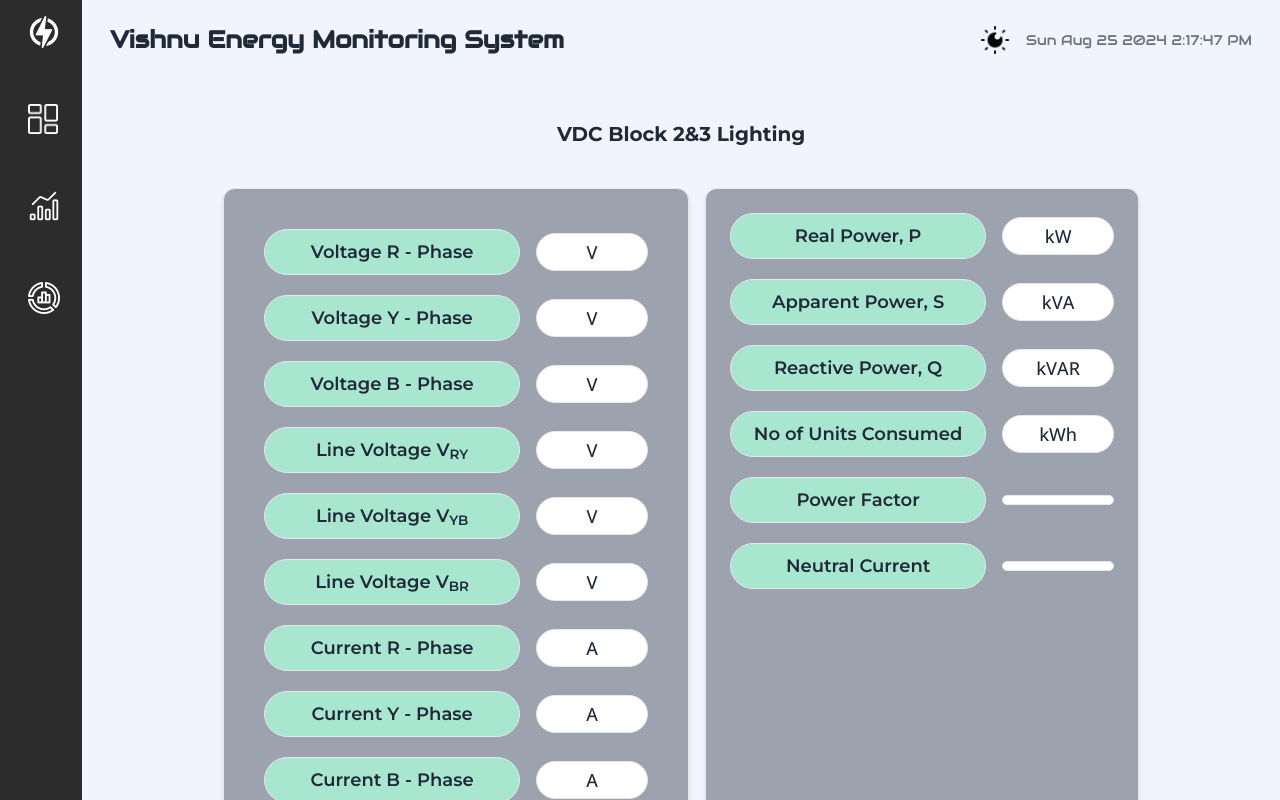
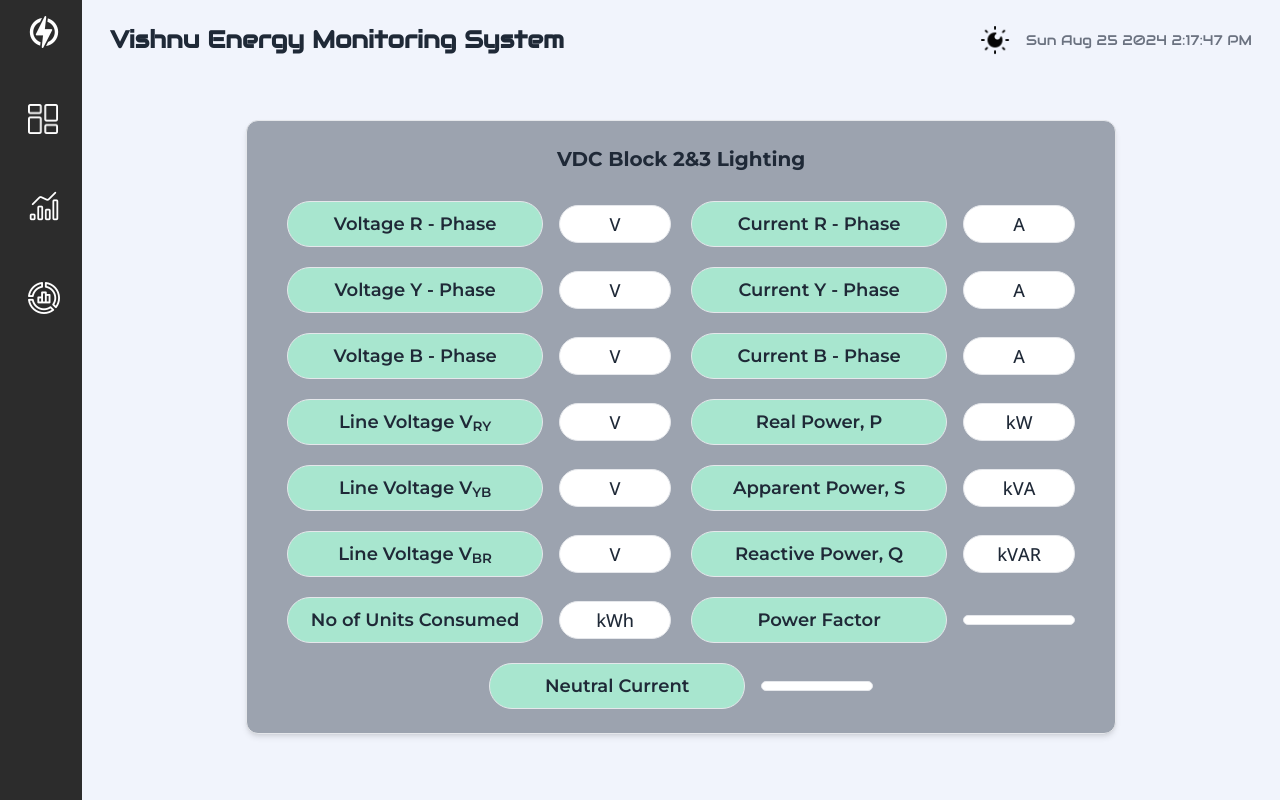
Before and after one commit to suryanaidu048/VCEMS-CLIENT, a React (Vite) app: page /SingleMeter/1 in a window 1280 px wide. Built offline with nearby package versions, Linux system fonts and the light colour scheme; no server answers.

Commit message:
single meter modification

```diff
--- /dev/null
+++ b/src/components/charts/EnergyConsumptionChart.jsx
@@ -0,0 +1,44 @@
+import React, { useEffect, useState } from 'react';
+import axios from 'axios';
+import { BarChart, Bar, XAxis, YAxis, Tooltip, Legend, CartesianGrid, ResponsiveContainer } from 'recharts';
+import { useTheme } from '../ThemeContext';
+import { API_URL } from '../../data/api';
+
+const EnergyConsumptionChart = () => {
+    const [energyData, setEnergyData] = useState([]);
+    const { theme, toggleTheme } = useTheme();
+
+    useEffect(() => {
+        const fetchEnergyData = async () => {
+            try {
+                const response = await axios.get(`${API_URL}/api/energy-consumption`);
+                setEnergyData(response.data);
+            } catch (error) {
+                console.error('Error fetching energy data:', error);
+            }
+        };
+
+        fetchEnergyData();
+        const interval = setInterval(fetchEnergyData, 10*60000); // Fetch data every 30 seconds
+
+    return () => clearInterval(interval);
+    }, []);
+
+    return (
+        <div className="bg-white max-md:py-5 p-0 md:p-1 xl:p-3 2xl:p-5 w-full h-full rounded-lg min-[2200px]:text-2xl 2xl:text-xl text-sm max-[500px]:text-xs max-sm:h-full font-medium shadow font-OpenSans dark:bg-[#2c2c2c] dark:text-[#ffffff]">
+            {/* <h2>Energy Consumption for the Last 4 Days and Today</h2> */}
+            <ResponsiveContainer width="100%">
+                <BarChart data={energyData}>
+                    <CartesianGrid strokeDasharray="3 3" />
+                    <XAxis dataKey="date" tick={{ fill: theme == 'light'?'#000':'#fff' }}/>
+                    <YAxis tick={{ fill: theme == 'light'?'#000':'#fff' }}/>
+                    <Tooltip />
+                    <Legend />
+                    <Bar dataKey="energy" fill="#8884d8" />
+                </BarChart>
+            </ResponsiveContainer>
+        </div>
+    );
+};
+
+export default EnergyConsumptionChart;
--- a/src/pages/Pcc3.jsx
+++ b/src/pages/Pcc3.jsx
@@ -52,7 +52,7 @@ const Pcc3 = () => {
         </span>
       </header>
         <section className="flex justify-center items-center">
-              <div className=" my-10 bg-gray-400 xl:px-10 py-5 rounded-lg md:px-7 px-2 overflow-x-auto">
+              <div className=" my-8 bg-gray-400 xl:px-10 py-5 rounded-lg md:px-7 px-2 overflow-x-auto">
               <h2 className='font-bold text-xl text-center underline my-2 mb-6'>PCC3</h2>
                 <div className="flex rounded-md justify-between text-center items-center font-Montserrat font-bold pr-9 my-2 ">
                   <h2 className="rounded-full text-gray-400 w-64 ">
--- a/src/pages/Pcc4.jsx
+++ b/src/pages/Pcc4.jsx
@@ -52,7 +52,7 @@ const Pcc3 = () => {
         </span>
       </header>
         <section className="flex justify-center items-center">
-              <div className=" my-10 bg-gray-400 xl:px-10 py-5 rounded-lg md:px-7 px-2 overflow-x-auto">
+              <div className=" my-8 bg-gray-400 xl:px-10 py-5 rounded-lg md:px-7 px-2 overflow-x-auto">
                 <h2 className='font-bold text-xl text-center underline my-2 mb-6'>PCC4</h2>
                 <div className="flex rounded-md justify-between text-center items-center font-Montserrat font-bold pr-9 my-2 ">
                   <h2 className="rounded-full text-gray-400 w-64 ">
--- a/src/pages/SingleMeter.jsx
+++ b/src/pages/SingleMeter.jsx
@@ -63,7 +63,7 @@ const SingleMeter = () => {
   return (
     <div className="flex md:flex-row flex-col">
       <Sidebar />
-      <section className="bg-[#F1F4FC] dark:bg-[#1e1e1e] w-full text-[#1F2937] dark:text-white px-3 h-screen overflow-auto 2xl:px-5">
+      <section className="bg-[#F1F4FC] dark:bg-[#1e1e1e] w-full text-[#1F2937] px-3 h-screen overflow-auto 2xl:px-5">
         <header className="justify-between flex items-center py-2">
           <h1 className="md:text-2xl 2xl:text-5xl text-xl p-4 font-Audiowide font-bold dark:text-[#e4e2e2]">
             Vishnu Energy Monitoring System
@@ -82,14 +82,15 @@ const SingleMeter = () => {
         </header>
 
         <div className="flex flex-col items-center my-10 ">
-          <h2 className="font-bold text-xl text-center font-Montserrat">
+          <div className="gap-4 justify-center text-lg bg-gray-400 border rounded-xl shadow-md text-center max-[430px]:px-5 px-10 py-6">
+          <h2 className="font-bold text-xl text-center font-Montserrat mb-7">
             {meters.map((m) => (
               <div>{m.id == id ? m.name : ""}</div>
             ))}
           </h2>
-          <div className="flex gap-4 justify-center text-lg my-10 xl:flex-row flex-col">
-            <div className="border flex flex-col gap-5 w-full p-10 rounded-xl bg-gray-400 shadow-md text-center">
-              <div className="flex justify-between items-center gap-4">
+            <div className="flex min-[1020px]:flex-row flex-col gap-5 w-full">
+              <div className="flex flex-col gap-5">
+              <div className="flex justify-between items-center gap-4 max-[380px]:gap-2">
                 <h2 className="parameter">Voltage R - Phase</h2>
                 <p className="param-value">
                   {data?.[`Voltage_V1N_meter_${id}`]} V
@@ -126,7 +127,14 @@ const SingleMeter = () => {
                   {data?.[`Voltage_V31_meter_${id}`]} V
                 </p>
               </div>
-
+              <div className="flex justify-between items-center">
+                <h2 className="parameter">No of Units Consumed </h2>
+                <p className="param-value">
+                  {data?.[`TotalNet_KWH_meter_${id}`].toFixed(0)} kWh
+                </p>
+              </div>
+              </div>
+              <div className="flex flex-col gap-5">
               <div className="flex justify-between items-center ">
                 <h2 className="parameter">Current R - Phase</h2>
                 <p className="param-value">
@@ -145,10 +153,7 @@ const SingleMeter = () => {
                   {data?.[`Current_I3_meter_${id}`]} A
                 </p>
               </div>
-            </div>
-
-            <div className="border w-full flex flex-col gap-5 p-6 rounded-xl bg-gray-400 shadow-md text-center">
-              <div className="flex justify-between items-center gap-4">
+              <div className="flex justify-between items-center gap-4 max-[380px]:gap-2">
                 <h2 className="parameter">Real Power, P </h2>
                 <p className="param-value">
                   {data?.[`Total_KW_meter_${id}`]} kW
@@ -167,34 +172,17 @@ const SingleMeter = () => {
                 </p>
               </div>
               <div className="flex justify-between items-center">
-                <h2 className="parameter">No of Units Consumed </h2>
-                <p className="param-value">
-                  {data?.[`TotalNet_KWH_meter_${id}`]} kWh
-                </p>
-              </div>
-              {/* <div className="flex justify-between items-center">
-                <h2 className="parameter">KVAH </h2>
-                <p className="param-value">
-                  {data?.[`TotalNet_KVAH_meter_${id}`]}
-                </p>
-              </div>
-              <div className="flex justify-between items-center">
-                <h2 className="parameter">KVARH </h2>
-                <p className="param-value">
-                  {data?.[`TotalNet_KVARH_meter_${id}`]}
-                </p>
-              </div> */}
-              <div className="flex justify-between items-center">
                 <h2 className="parameter">Power Factor </h2>
                 <p className="param-value">{data?.[`Avg_PF_meter_${id}`]} </p>
               </div>
-              <div className="flex justify-between items-center">
+              </div>
+            </div>
+            <div className="flex justify-center items-center mt-5 gap-4 max-[380px]:gap-2">
                 <h2 className="parameter">Neutral Current </h2>
                 <p className="param-value">
                   {data?.[`Neutral_Current_meter_${id}`]}
                 </p>
               </div>
-            </div>
           </div>
         </div>
       </section>
```
